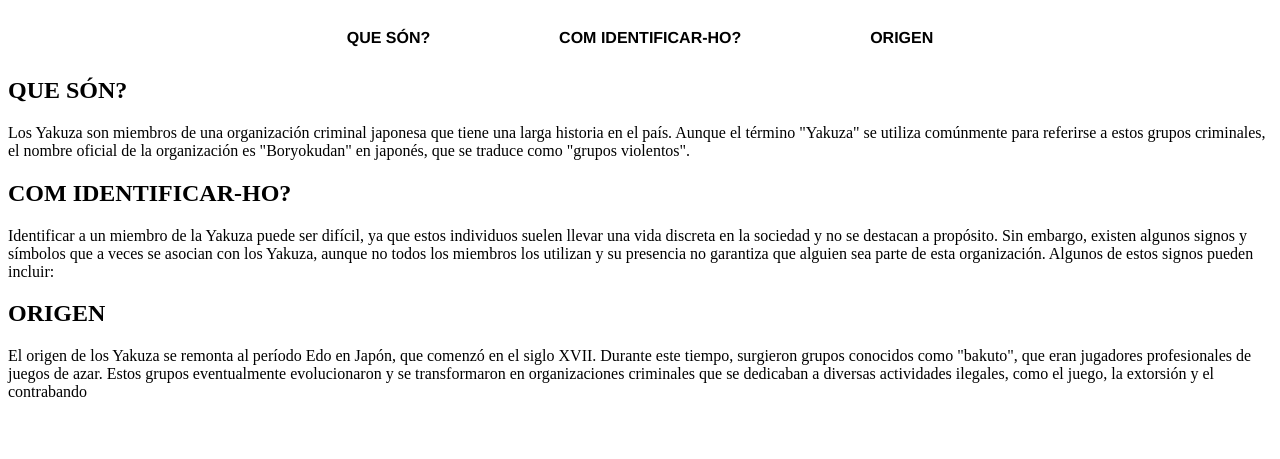
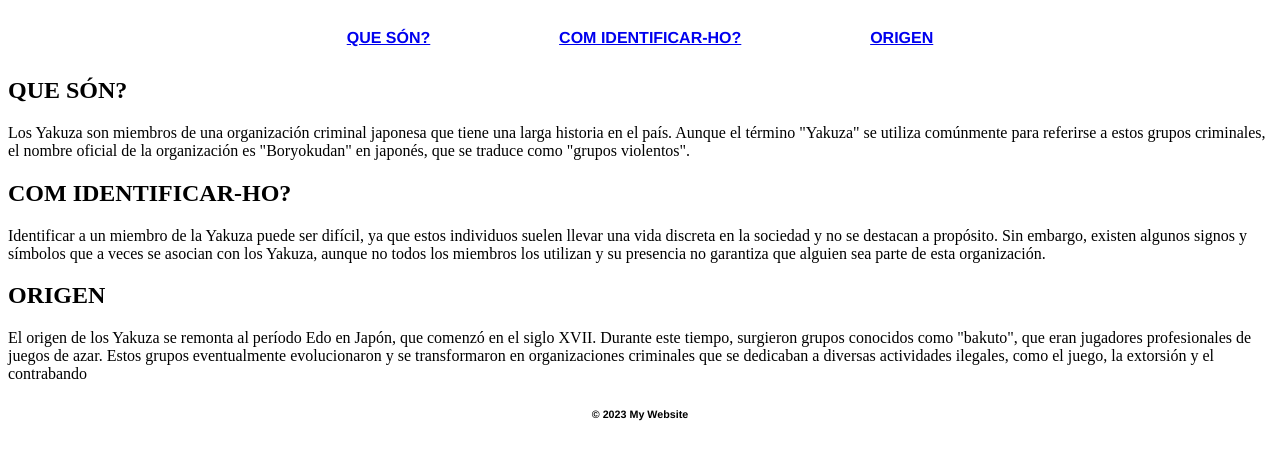
Before and after one commit to DonaiberM/-Activitat-1---Posicionament, a plain HTML site: page index.html in a window 1280 px wide. Shown: the part 61-520 px from the top of the page. Drawn offline with Linux system fonts and the light colour scheme.

Commit message:
Tercer Commit (arxiu html canvis fets + arxiu css afegit + canvis fets)

```diff
--- a/index.html
+++ b/index.html
@@ -11,9 +11,9 @@
             <h1 id="titulo_encabezado_yakuzas">YAKUZAS</h1>
             <nav id="manu_navegació">
                 <div id="caja_links_encabezado">
-                    <div id="div_qui_son" class="div_menu_opcions"><a href="http://"></a>QUE SÓN?</div>
-                    <div id="div_on_son" class="div_menu_opcions"><a href="http://"></a>COM IDENTIFICAR-HO?</div>
-                    <div id="div_origen" class="div_menu_opcions"><a href="http://"></a>ORIGEN</div>
+                    <div id="div_qui_son" class="div_menu_opcions"><a href="#primera_section">QUE SÓN?</a></div>
+                    <div id="div_on_son" class="div_menu_opcions"><a href="#segona_section">COM IDENTIFICAR-HO?</a></div>
+                    <div id="div_origen" class="div_menu_opcions"><a href="#tercera_section">ORIGEN</a></div>
                 </div>
             </nav>
         </div>
@@ -29,7 +29,7 @@
             <section id="segona_section">
                 <div id="div_segona_section">
                     <h2 id="subtitol_on_son" class="class_estils_subtitols">COM IDENTIFICAR-HO?</h2>
-                    <p id="text_segona_section" class="class_estils_text_section">Identificar a un miembro de la Yakuza puede ser difícil, ya que estos individuos suelen llevar una vida discreta en la sociedad y no se destacan a propósito. Sin embargo, existen algunos signos y símbolos que a veces se asocian con los Yakuza, aunque no todos los miembros los utilizan y su presencia no garantiza que alguien sea parte de esta organización. Algunos de estos signos pueden incluir:</p>
+                    <p id="text_segona_section" class="class_estils_text_section">Identificar a un miembro de la Yakuza puede ser difícil, ya que estos individuos suelen llevar una vida discreta en la sociedad y no se destacan a propósito. Sin embargo, existen algunos signos y símbolos que a veces se asocian con los Yakuza, aunque no todos los miembros los utilizan y su presencia no garantiza que alguien sea parte de esta organización.</p>
                 </div>
             </section>
             <section id="tercera_section">
@@ -41,5 +41,8 @@
             </section>
         </div>
     </main>
+    <footer id="footer_pagina_yakuzas">
+        <h6 id="footer_titol_my_website">© 2023 My Website</h6>
+    </footer>
 </body>
 </html>
--- a/styles.css
+++ b/styles.css
@@ -31,3 +31,11 @@ header#section_header {
         padding: 0px;
         margin:0% 5%;
     }
+
+    /*ESTIL FOOTER_YAKUZAS*/
+    h6#footer_titol_my_website {
+        font-family:Helvetica;
+        text-align:center;
+        padding:0px;
+        margin:0xp;
+    }
```
